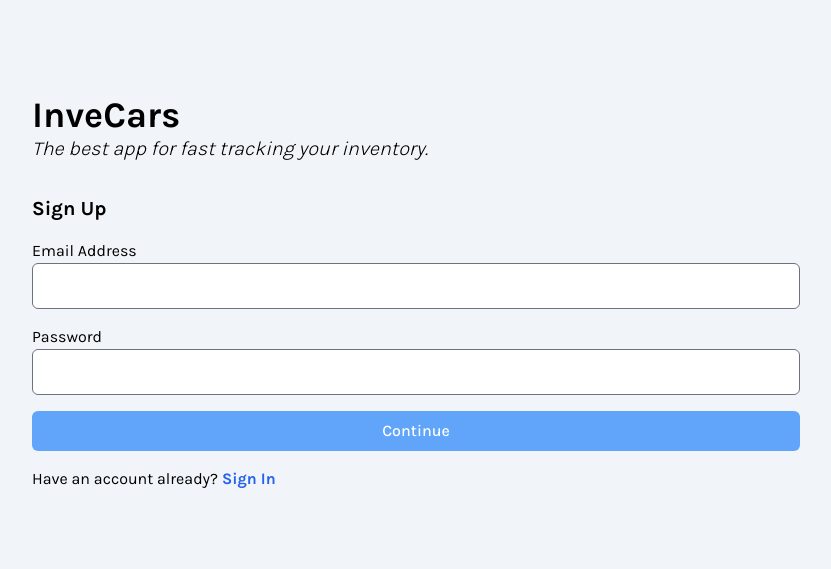
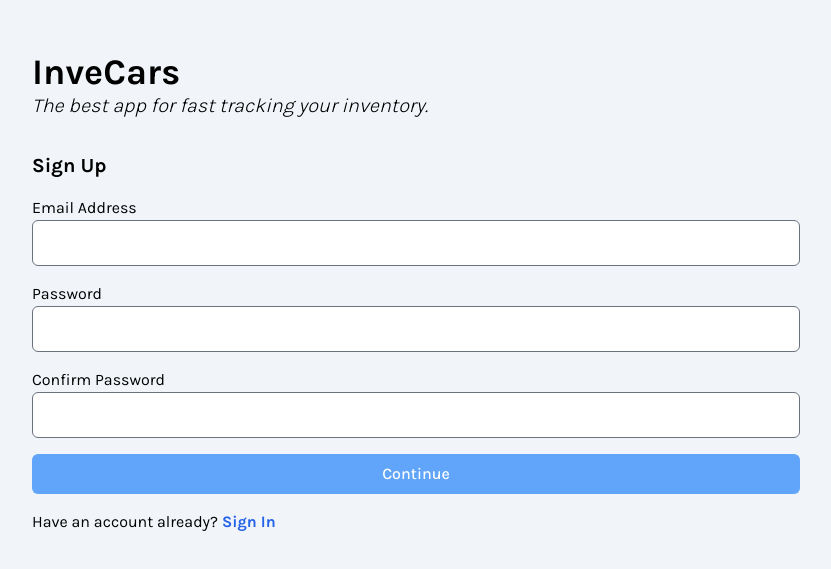
Before and after one commit to rogercerpa/InveCarsApp, a Next.js app in the folder invecars/: page /sign-up in a window 1280 px wide. Shown: the part 123-692 px from the top of the page, without its empty margins (224-1055 px from the left). Built offline with nearby package versions, Linux system fonts and the light colour scheme; no server answers.

Commit message:
updated signup form password confirmation

```diff
--- a/invecars/components/auth/SignUpForm.tsx
+++ b/invecars/components/auth/SignUpForm.tsx
@@ -1,26 +1,26 @@
 "use client";
 
 import { useSignUp } from "@clerk/nextjs";
-import { useRouter } from "next/navigation";
+import { useRouter } from "next/navigation"; // Changed from "next/navigation"
 import { useState } from "react";
 import { useForm } from "react-hook-form";
 
 interface SignUpFormValues {
   email: string;
   password: string;
+  confirmPassword: string;
 }
 
 export default function SignUpForm() {
   const router = useRouter();
   const [error, setError] = useState<string | null>(null);
-  const { register, handleSubmit } = useForm<SignUpFormValues>();
+  const { register, handleSubmit, watch, formState } = useForm<SignUpFormValues>();
   const { signUp } = useSignUp();
 
   const onSubmit = async ({ email, password }: SignUpFormValues) => {
     try {
       if (!signUp) {
-        // eslint-disable-next-line no-console
-        console.log("Clerk sign up not avaialble");
+        console.log("Clerk sign up not available");
         return null;
       }
 
@@ -38,10 +38,12 @@ export default function SignUpForm() {
       }
     } catch (err) {
       setError("Email address already in use");
-      // eslint-disable-next-line no-console
       console.error(err);
     }
   };
+
+  const password = watch("password");
+  const confirmPassword = watch("confirmPassword");
 
   return (
     <form
@@ -66,6 +68,20 @@ export default function SignUpForm() {
             className="text-lg p-2 px-3 rounded-md text-black"
           />
         </div>
+        <div className="flex flex-col">
+          <label htmlFor="confirmPassword">Confirm Password</label>
+          <input
+            type="password"
+            {...register("confirmPassword", {
+              required: true,
+              validate: (value) => value === password || "Passwords do not match",
+            })}
+            className="text-lg p-2 px-3 rounded-md text-black"
+          />
+        </div>
+        {formState.errors.confirmPassword && (
+          <p className="text-red-500">{formState.errors.confirmPassword.message}</p>
+        )}
         <button
           type="submit"
           className="bg-blue-400 text-white font-medium py-2 rounded-md"
```
